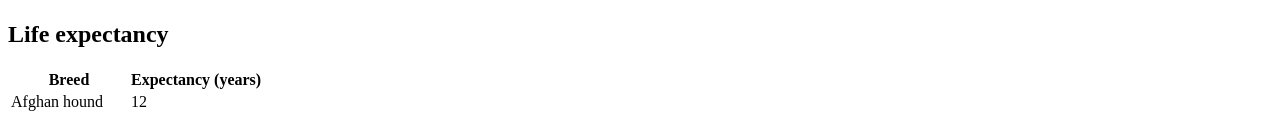
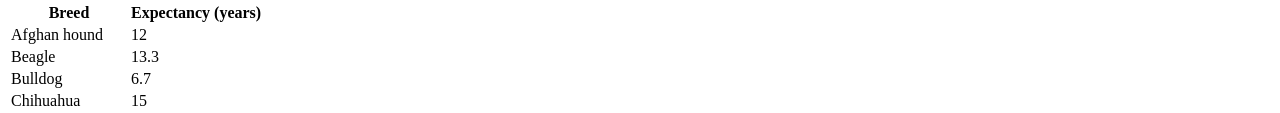
Before and after one commit to tempestcannoli/tempestcannoli.github.com, a plain HTML site: page index.htm in a window 1280 px wide. Shown: the part 910-1023 px from the top of the page. Drawn offline with Linux system fonts and the light colour scheme.

Commit message:
Update index.htm

```diff
--- a/index.htm
+++ b/index.htm
@@ -22,7 +22,6 @@
 <img src="https://upload.wikimedia.org/wikipedia/commons/e/ea/Dog_coat_variation.png"  width="384" height="402" alt="Koerad">
   <img src="https://www.thesprucepets.com/thmb/AeTBqZb9qbdWZ_LR_qGOwoXNtFg=/1396x1396/smart/filters:no_upscale()/portrait-if-a-spitz-pomeranian_t20_v3o29E-5ae9bbdca18d9e0037d95983.jpg" width="402" height="402" alt="Pomeranian">
   <img src="https://i.barkpost.com/wp-content/uploads/2015/10/reddit-dog-jokes-20.jpg?q=70&fit=crop&crop=entropy&w=808&h=808"  width="402" height="402" alt="Kook">
-  <h2>  Life expectancy  </h2>
   <table>
   <tr>
     <th>Breed</th>
```
